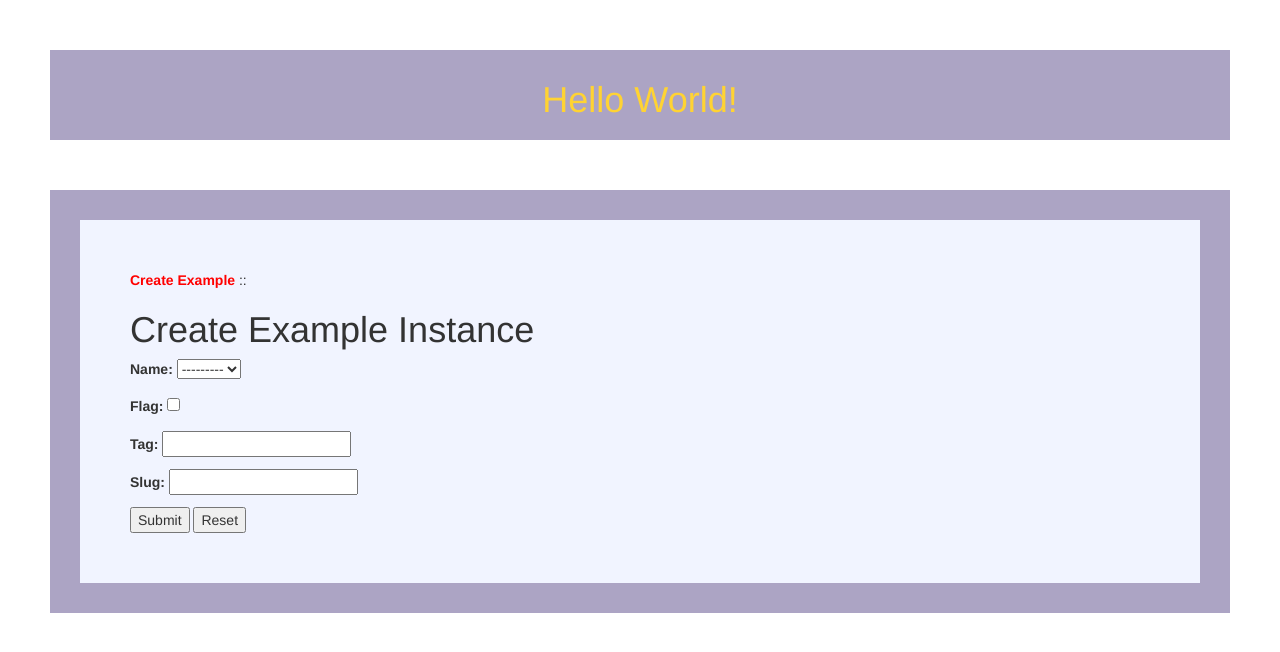
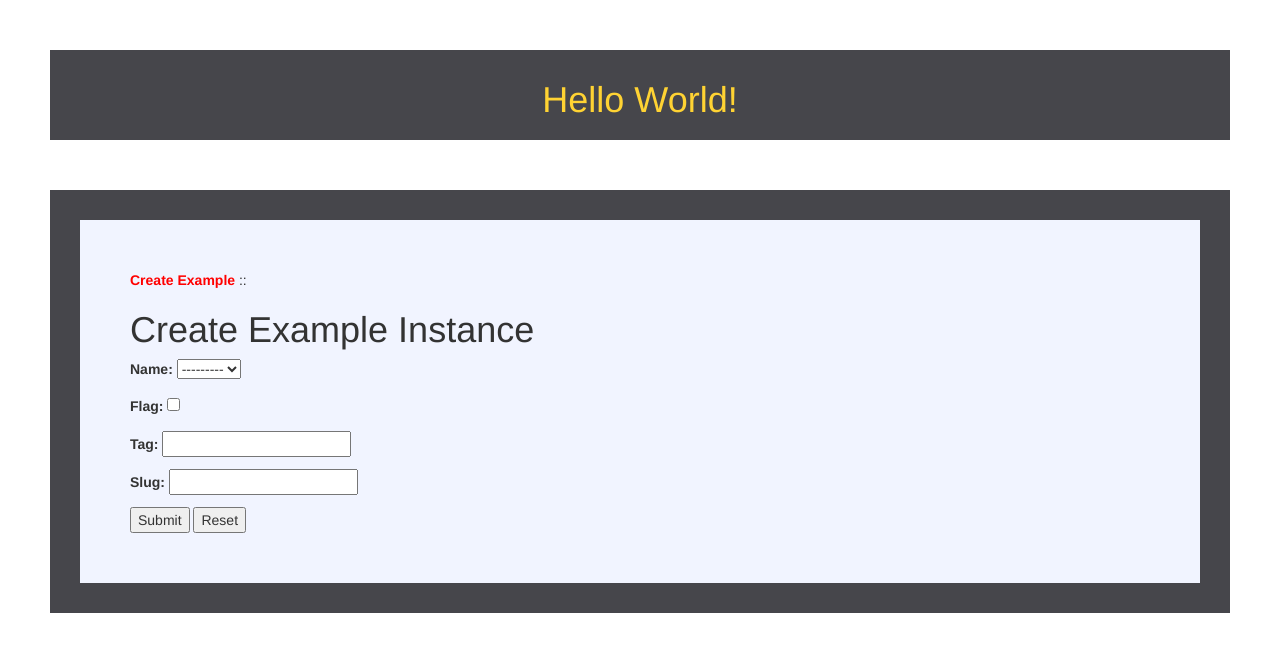
Before and after one commit to wdudek82/helloworld, a Django app: page /app1/create/ in a window 1280 px wide. Shown: the top 652 px of the page. Run offline with Django 3.2, Linux system fonts and the light colour scheme; some libraries are stand-ins or nearby versions.

Commit message:
Just experimenting with PyCharm-GitHub integrations. GUI are weird...

```diff
--- a/app1/static/app1/css/style.css
+++ b/app1/static/app1/css/style.css
@@ -6,7 +6,7 @@
 .box_main {
     margin: 50px;
     padding: 10px;
-    background: #aca4c4;
+    background: #46464b;
 }
 
 .box1 {
```
